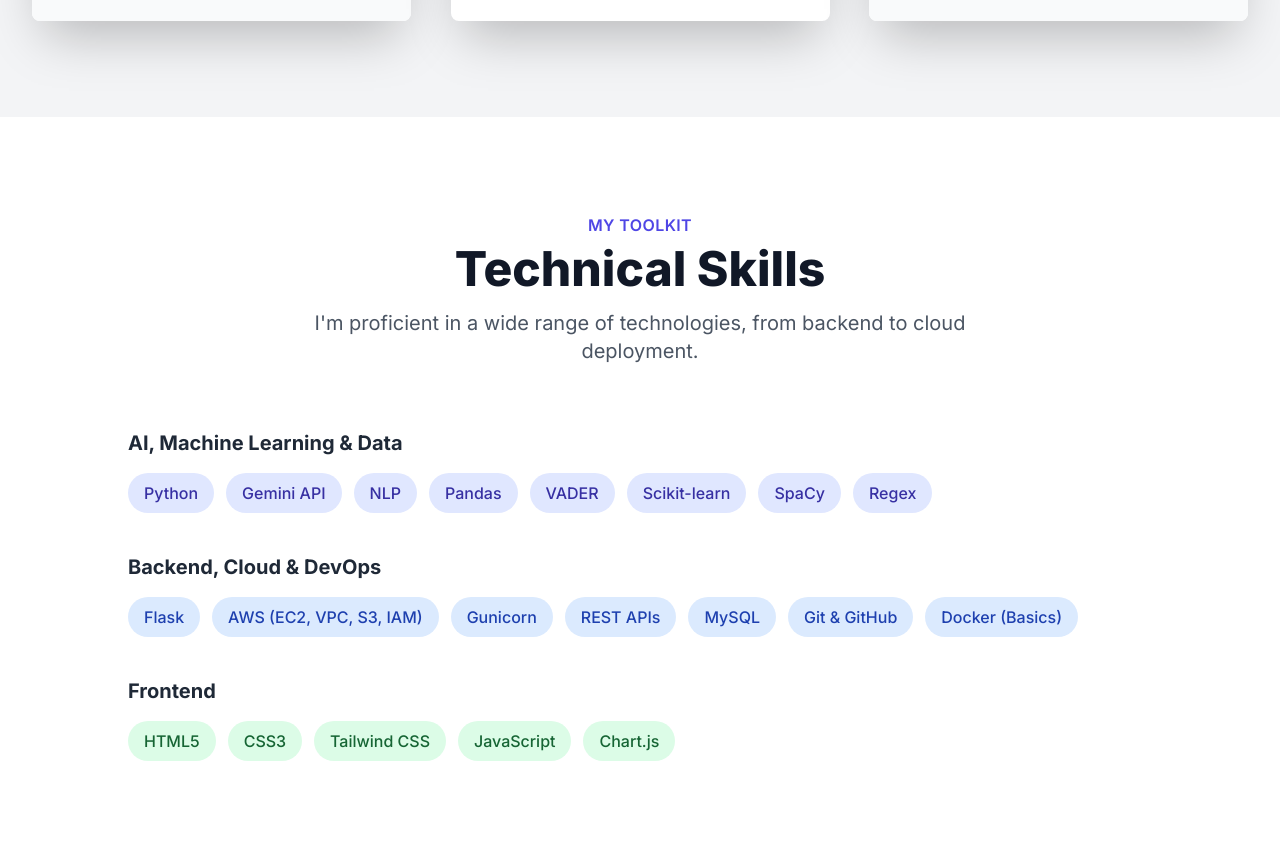
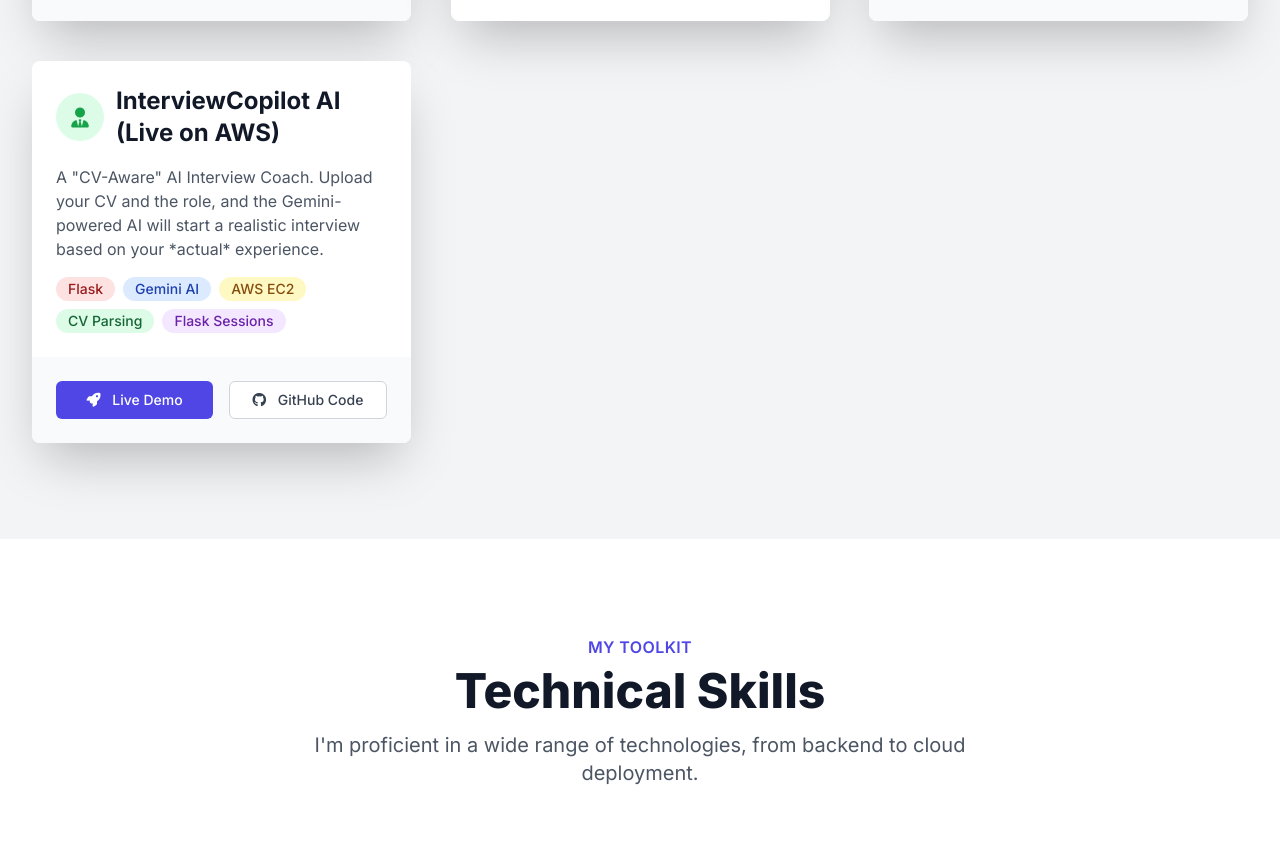
Before and after one commit to mbilalrehman/mbilalrehman.github.io, a plain HTML site: page index.html in a window 1280 px wide. Shown: the part 1627-2475 px from the top of the page. Drawn offline with nearby package versions, Linux system fonts and the light colour scheme.

Commit message:
Add InterviewCopilot AI project section
Added a new project section for InterviewCopilot AI with details about its features and tech stack.

```diff
--- a/index.html
+++ b/index.html
@@ -224,6 +224,43 @@
                     </div>
                 </div>
 
+                <!-- Project 4: InterviewCopilot AI (Live on AWS) -->
+<div class="bg-white rounded-lg shadow-2xl overflow-hidden transform transition-all duration-500 hover:scale-105 reveal">
+    <div class="p-6">
+        <div class="flex items-center space-x-3">
+            <div class="flex-shrink-0">
+                <!-- Naya Icon aur Color -->
+                <span class="inline-flex items-center justify-center h-12 w-12 rounded-full bg-green-100 text-green-600">
+                    <i class="fas fa-user-tie fa-lg"></i>
+                </span>
+            </div>
+            <h3 class="text-2xl font-bold text-gray-900">InterviewCopilot AI (Live on AWS)</h3>
+        </div>
+        <p class="mt-4 text-gray-600">
+            A "CV-Aware" AI Interview Coach. Upload your CV and the role, and the Gemini-powered AI will start a realistic interview based on your *actual* experience.
+        </p>
+
+        <!-- Naya Tech Stack -->
+        <div class="mt-4 flex flex-wrap gap-2">
+            <span class="inline-flex items-center px-3 py-0.5 rounded-full text-sm font-medium bg-red-100 text-red-800">Flask</span>
+            <span class="inline-flex items-center px-3 py-0.5 rounded-full text-sm font-medium bg-blue-100 text-blue-800">Gemini AI</span>
+            <span class="inline-flex items-center px-3 py-0.5 rounded-full text-sm font-medium bg-yellow-100 text-yellow-800">AWS EC2</span>
+            <span class="inline-flex items-center px-3 py-0.5 rounded-full text-sm font-medium bg-green-100 text-green-800">CV Parsing</span>
+            <span class="inline-flex items-center px-3 py-0.5 rounded-full text-sm font-medium bg-purple-100 text-purple-800">Flask Sessions</span>
+        </div>
+    </div>
+    <!-- Naye Action Buttons -->
+    <div class="p-6 bg-gray-50 grid grid-cols-2 gap-4">
+        <a href="http://54.87.17.110:8000" target="_blank" class="text-center px-4 py-2 border border-transparent text-sm font-medium rounded-md text-white bg-indigo-600 hover:bg-indigo-700">
+            <i class="fas fa-rocket mr-2"></i> Live Demo
+        </a>
+        <a href="https://github.com/mbilalrehman/InterviewCopilot-AI" target="_blank" class="text-center px-4 py-2 border border-gray-300 text-sm font-medium rounded-md text-gray-700 bg-white hover:bg-gray-50">
+            <i class="fab fa-github mr-2"></i> GitHub Code
+        </a>
+    </div>
+</div>
+
+
             </div>
         </div>
     </section>
```
